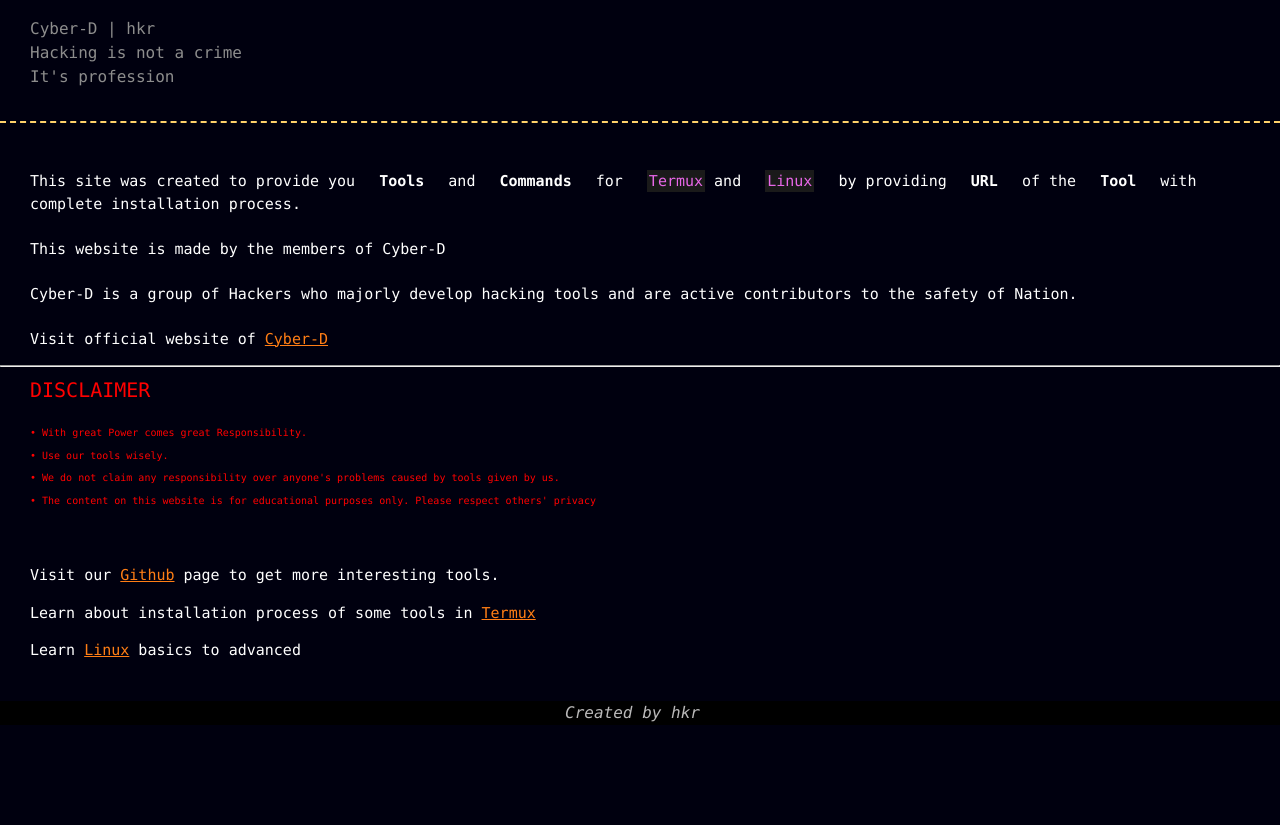
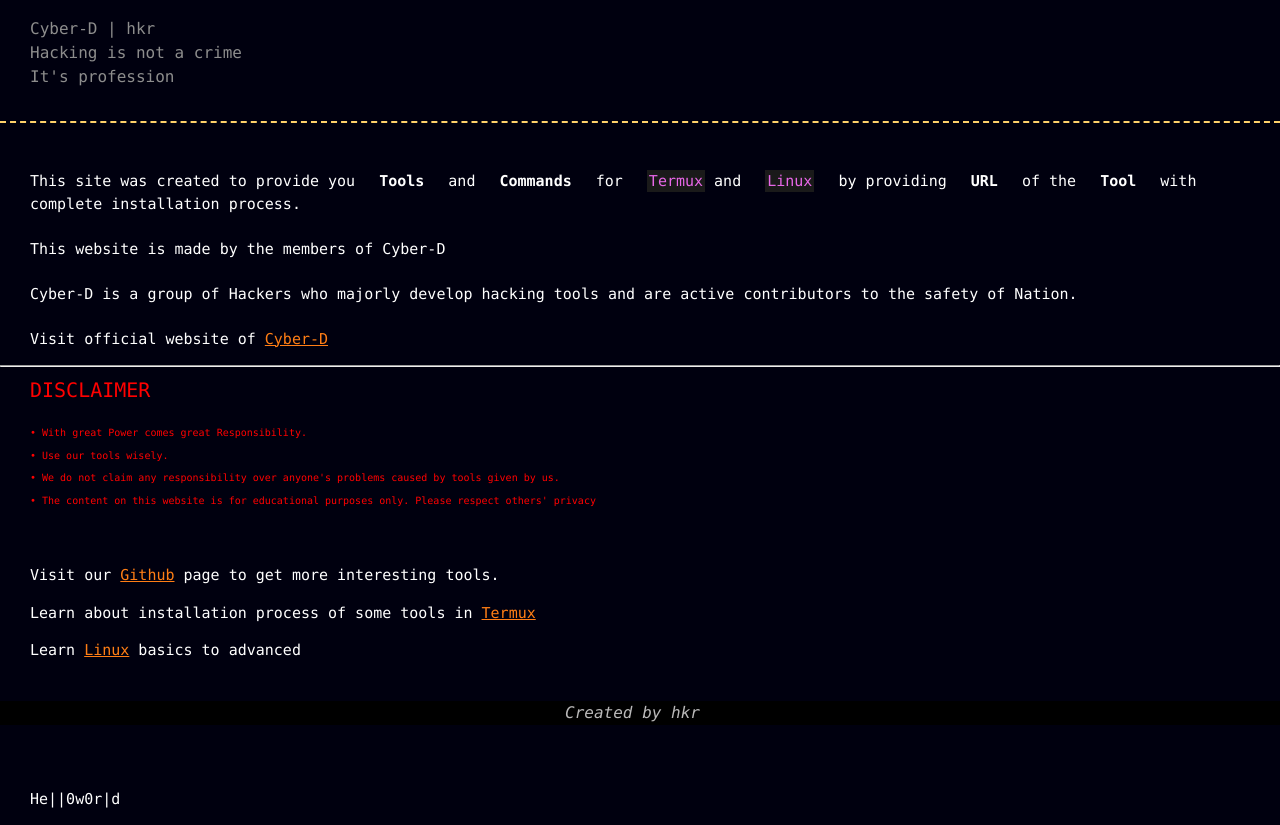
Before and after one commit to White-Darkness/hke.com, a plain HTML site: page index.html in a window 1280 px wide. Shown: the part 61-886 px from the top of the page. Before the commit the page ends 800 px from the top, so only its background shows below. Drawn offline with Linux system fonts and the light colour scheme.

Commit message:
index.html

```diff
--- a/index.html
+++ b/index.html
@@ -71,3 +71,8 @@
    </div>
 </body>
 </html>
+<br>
+
+
+</br>
+<p> He||0w0r|d </p>
```
